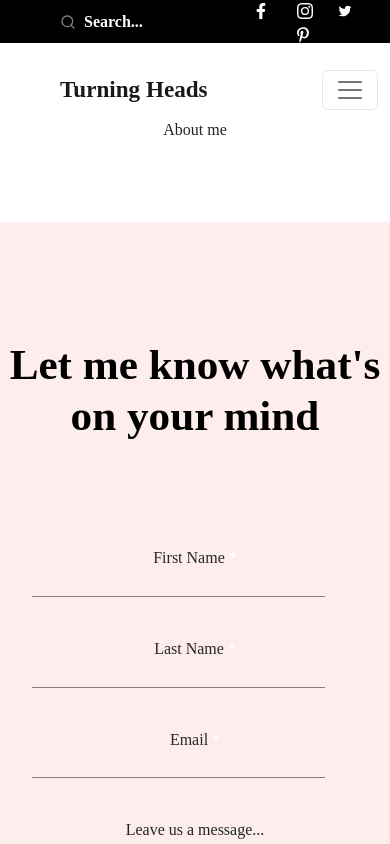
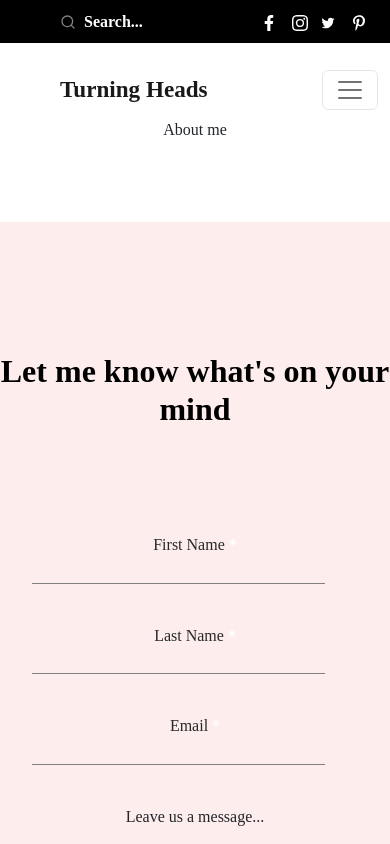
Before and after one commit to abel254/personal-blog, a React (Create React App) app: page /about in a window 390 px wide. Shown: the top 844 px of the page. Built offline with nearby package versions, Linux system fonts and the light colour scheme.

Commit message:
responsive head

```diff
--- a/src/components/header/Header.css
+++ b/src/components/header/Header.css
@@ -55,6 +55,12 @@ header svg{
         position: static;
     }
     .container{
-        margin: 0;
+        margin-left: 0;
+    }
+    .links a{
+        margin-right: .7em;
+    }
+    .search input{
+        width: 10em;
     }
 }
--- a/src/components/responseForm/ResponseForm.css
+++ b/src/components/responseForm/ResponseForm.css
@@ -74,3 +74,9 @@ textarea:focus{
     outline: none;
     border-bottom: 2px solid black;
 }
+
+@media screen and (max-width: 480px) {
+    .response-form h1{
+        font-size: 2rem;
+    }
+}
```
